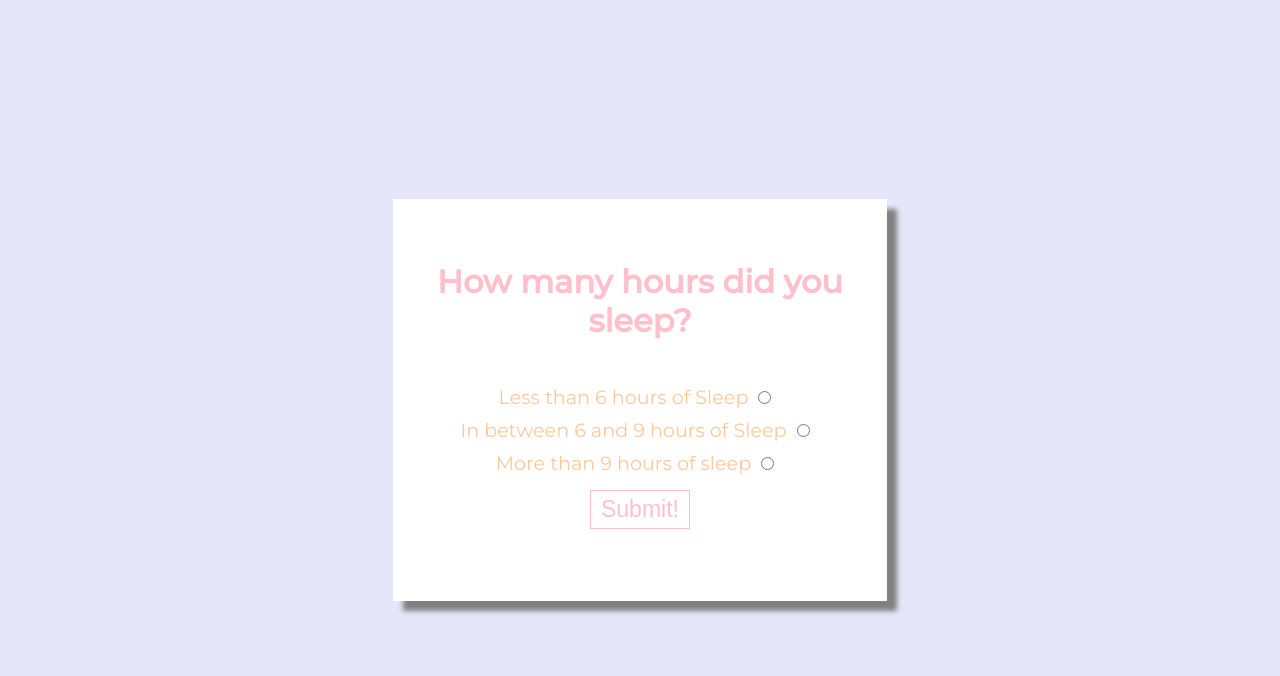
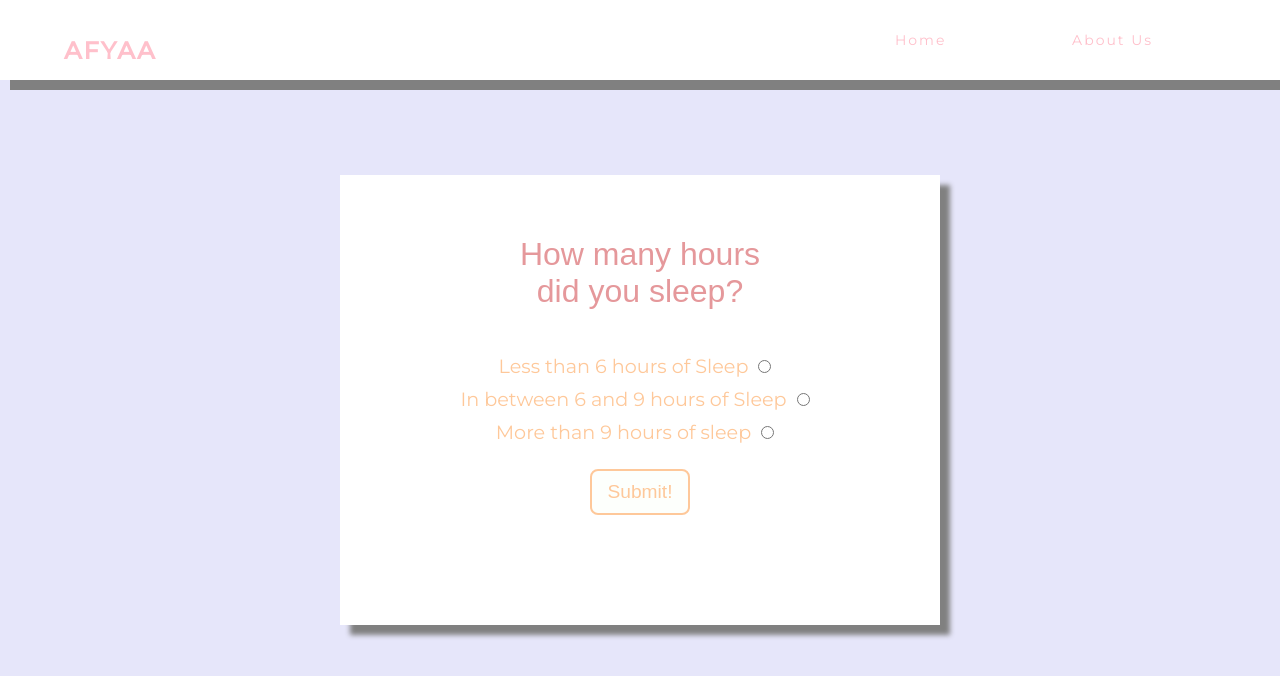
Before and after one commit to mood-app/mood-app, a plain HTML site: page checkIn/index.html in a window 1280 px wide. Drawn offline with Linux system fonts and the light colour scheme.

Commit message:
styling skeleton finished

```diff
--- a/checkIn/index.html
+++ b/checkIn/index.html
@@ -4,12 +4,27 @@
   <meta charset="UTF-8">
   <meta name="viewport" content="width=device-width, initial-scale=1.0">
   <link rel="stylesheet" href="../styles/checkin.css">
+  <link rel="stylesheet" href="../styles/title.css">
   <link rel="preconnect" href="https://fonts.gstatic.com">
   <link href="https://fonts.googleapis.com/css2?family=Montserrat:wght@100;400;500&display=swap" rel="stylesheet">
   <title>Check In</title>
 </head>
 <body>
+  <nav>
+    <section class="logo">
+      <h4>Afyaa</h4>
+    </section>
+      <ul class="links">
+        <li>
+            <a href="../index.html">Home</a>
+        </li>
+        <li>
+            <a href="../aboutUs/aboutUs.html">About Us</a>
+        </li>
+      </ul>
+  </nav>
   <main>
+      <section class ="question-boxes">
       <div id ="sleep-section">
         <h1 id="sleep-id"></h1>
         <form id="sleep-form">
@@ -38,6 +53,7 @@
         </form>
 
       </div>
+    </section>
   </main>
 
 
--- a/results/results.css
+++ b/results/results.css
@@ -1,60 +1,59 @@
-body, html {
-    width: 100%;
-    height: 100%;
-    padding: 0;
-    margin: 0;
-    display: flex;
-    justify-content: center;
-    align-items: center;
-    justify-content: column;
-    font-family: 'Montserrat', sans-serif;
-    background-color: lavender;
+* {
+  padding: 0px;
+  margin: 0px;
+  box-sizing: border-box;
+
 
 }
-  * {
-    box-sizing: border-box;
-  }
 
-.navbar {
+nav{
   display: flex;
+  justify-content: space-around;
   align-items: center;
-    justify-content: space-between;
-    background-color:  #fdfffc;
-    color: pink;
+  background-color: white;
+  min-height: 10vh;
   width: 100%;
-    height: 70px;
+  box-shadow: 10px 10px grey;
   position: fixed;
-    top: 0px;
-    padding: 0 30px;
-    box-shadow: 5px 5px 2px grey;
-  }
 
-.navbar a {
-    color: #fec89a;
-    padding: 10px 20px;
-    margin: 0 5px;
-    text-decoration: none;
-    font-family: 'Montserrat', sans-serif;
-    font-weight: bold;
-    font-size: 1em;
 }
 
 
-ul {
+.logo {
+  color: pink;
+  text-transform: uppercase;
+  letter-spacing: 2px;
+  font-size: 24px;
+}
+
+.links {
   display: flex;
-    padding: 50px;
+  justify-content: space-around;
+  width: 30%;
+}
+
+.links li {
+  list-style: none;
+}
+
+.links a {
+  color: pink;
   text-decoration: none;
-    list-style: none;
+  letter-spacing: 2px;
+  font-family: 'Montserrat', sans-serif;
+  font-size: 14px;
 
+}
+
+.links a:hover {
+  color: #fec89a;
 }
 
 .main-section {
     display: flex;
     flex-direction: row;
     flex-wrap: wrap;
-    height: 60%;
-    width: 60%;
-    margin: 200px;
+    height: 100vh;
   }
 
 #sleep{
@@ -85,16 +84,16 @@ img {
 
 
 .result-box{
-height: 400px;
-width: 400px;
+height: 300px;
+width: 300px;
 margin-left: 10px;
+margin-top: 100px;
 display: flex;
 flex-direction: row;
 flex-wrap: wrap;
 border-color: #FFCDD5;
 border-style: solid;
 border-width: 10px;
-margin: 10px;
 }
 
 p {
--- a/styles/checkin.css
+++ b/styles/checkin.css
@@ -1,49 +1,71 @@
-body, html {
+* {
+  padding: 0px;
+  margin: 0px;
+  box-sizing: border-box;
+
+
+}
+
+nav{
+  display: flex;
+  justify-content: space-around;
+  align-items: center;
+  background-color: white;
+  min-height: 10vh;
+  width: 100%;
+  box-shadow: 10px 10px grey;
+  position: fixed;
+
+}
+
+
+.logo {
+  color: pink;
+  text-transform: uppercase;
+  letter-spacing: 2px;
+  font-size: 24px;
+}
+
+.links {
+  display: flex;
+  justify-content: space-around;
+  width: 30%;
+}
+
+.links li {
+  list-style: none;
+}
+
+.links a {
+  color: pink;
+  text-decoration: none;
+  letter-spacing: 2px;
+  font-family: 'Montserrat', sans-serif;
+  font-size: 14px;
+
+}
+
+.links a:hover {
+  color: #fec89a;
+}
+
+main {
   display: flex;
   flex-direction: column;
   justify-content: center;
+  text-align: center;
   align-items: center;
-  text-align: center;
-  height: 100%;
-}
-
-body {
   background-color: lavender;
 }
 
-.navbar {
+.question-boxes {
   display: flex;
+  flex-direction: column;
+  justify-content: center;
+  text-align: center;
   align-items: center;
-  justify-content: space-between;
-  background-color:  #fdfffc;
-  color: pink;
-  width: 100%;
-  height: 70px;
-  position: fixed;
-  top: 0px;
-  padding: 0 30px;
-  box-shadow: 5px 5px 2px grey;
+  height: 100vh;
 }
-
-.navbar a {
-  color: #fec89a;
-  padding: 10px 20px;
-  margin: 0 5px;
-  text-decoration: none;
-  font-family: 'Montserrat', sans-serif;
-  font-weight: bold;
-  font-size: 1em;
-}
-
-
-ul {
-  display: flex;
-  padding: 50px;
-  text-decoration: none;
-  list-style: none;
-
-}
-
 
 
 div {
@@ -55,11 +77,12 @@ div {
   justify-content: center;
   text-align: center;
   align-items: center;
-  padding: 40px;
-  margin: 40px;
   box-shadow: 10px 10px 5px grey;
   font-family: 'Montserrat', sans-serif;
-  width: 60%;
+  padding: 10px;
+  margin: 10px;
+  width: 600px;
+  height: 450px;
 }
 
 button {
@@ -82,9 +105,9 @@ form {
   flex-direction: column;
   justify-content: center;
   align-items: center;
-  padding: 10px;
-  margin: 10px;
   font-size: 1.2em;
+  padding: 20px;
+  margin: 20px;
 }
 
 input {
@@ -92,12 +115,6 @@ input {
   margin: 10px;
 }
 
-main {
-  display: flex;
-  justify-content: center;
-  align-items: center;
-
-}
 
 h1 {
   color: pink;
--- a/styles/login.css
+++ b/styles/login.css
@@ -1,42 +1,52 @@
-body, html {
-  width: 100%;
-  height: 100%;
-  padding: 0;
-  margin: 0;
-  display: flex;
-  justify-content: center;
-  align-items: center;
-  justify-content: column;
-  font-family: 'Montserrat', sans-serif;
-  background-color: lavender;
+* {
+  padding: 0px;
+  margin: 0px;
+  box-sizing: border-box;
+
 
 }
-* {
-  box-sizing: border-box;
+
+nav{
+  display: flex;
+  justify-content: space-around;
+  align-items: center;
+  background-color: white;
+  min-height: 10vh;
+  width: 100%;
+  box-shadow: 10px 10px grey;
+  position: fixed;
+
 }
 
-.navbar {
-  display: flex;
-  align-items: center;
-  justify-content: space-between;
-  background-color:  #fdfffc;
+
+.logo {
   color: pink;
-  width: 100%;
-  height: 70px;
-  position: fixed;
-  top: 0px;
-  padding: 0 30px;
-  box-shadow: 5px 5px 2px grey;
+  text-transform: uppercase;
+  letter-spacing: 2px;
+  font-size: 24px;
 }
 
-.navbar a {
+.links {
+  display: flex;
+  justify-content: space-around;
+  width: 30%;
+}
+
+.links li {
+  list-style: none;
+}
+
+.links a {
+  color: pink;
+  text-decoration: none;
+  letter-spacing: 2px;
+  font-family: 'Montserrat', sans-serif;
+  font-size: 14px;
+
+}
+
+.links a:hover {
   color: #fec89a;
-  padding: 10px 20px;
-  margin: 0 5px;
-  text-decoration: none;
-  font-family: 'Montserrat', sans-serif;
-  font-weight: bold;
-  font-size: 1em;
 }
 
 main {
@@ -44,7 +54,8 @@ main {
   flex-direction: column;
   justify-content: center;
   align-items: center;
-  margin-bottom: calc(var(--footer-height));
+  background-color: lavender;
+  height: 100vh;
 
 
 }
--- a/styles/title.css
+++ b/styles/title.css
@@ -1,48 +1,55 @@
-body, html {
-        width: 100%;
-        height: 100%;
-        padding: 0;
-        margin: 0;
+* {
+    padding: 0px;
+    margin: 0px;
+    box-sizing: border-box;
 
 
   }
-* {
-        box-sizing: border-box;
+
+  nav{
+    display: flex;
+    justify-content: space-around;
+    align-items: center;
+    background-color: white;
+    min-height: 10vh;
+    width: 100%;
+    box-shadow: 10px 10px grey;
+    position: fixed;
+
   }
 
 
-.navbar {
-    display: flex;
-    align-items: center;
-    justify-content: space-between;
-    background-color:  #fdfffc;
+  .logo {
     color: pink;
-    width: 100%;
-    height: 70px;
-    position: fixed;
-    top: 0px;
-    padding: 0 30px;
-    box-shadow: 5px 5px 2px grey;
+    text-transform: uppercase;
+    letter-spacing: 2px;
+    font-size: 24px;
   }
 
-.navbar a {
+  .links {
+    display: flex;
+    justify-content: space-around;
+    width: 30%;
+  }
+
+  .links li {
+    list-style: none;
+  }
+
+  .links a {
+    color: pink;
+    text-decoration: none;
+    letter-spacing: 2px;
+    font-family: 'Montserrat', sans-serif;
+    font-size: 14px;
+
+  }
+
+  .links a:hover {
     color: #fec89a;
-    padding: 10px 20px;
-    margin: 0 5px;
-    text-decoration: none;
-    font-family: 'Montserrat', sans-serif;
-    font-weight: bold;
-    font-size: 1em;
   }
 
 
-ul {
-    display: flex;
-    padding: 50px;
-    text-decoration: none;
-    list-style: none;
-
-}
 
   .top-container{
       background-color: lavender;
@@ -53,8 +60,11 @@ ul {
       flex-direction: column;
       justify-content: center;
       text-align: left;
-    height: 100%;
-    padding: 200px;
+      padding: 250px;
+      height: 100vh;
+
+
+
     }
 
 
```
Also changed, not shown: aboutUs/aboutUs.css (+3 -6 lines), aboutUs/aboutUs.html (+13 -11 lines), index.html (+11 -9 lines), login/index.html (+10 -8 lines), results/index.html (+12 -10 lines). Lines whose indentation alone changed are shown as unchanged.
